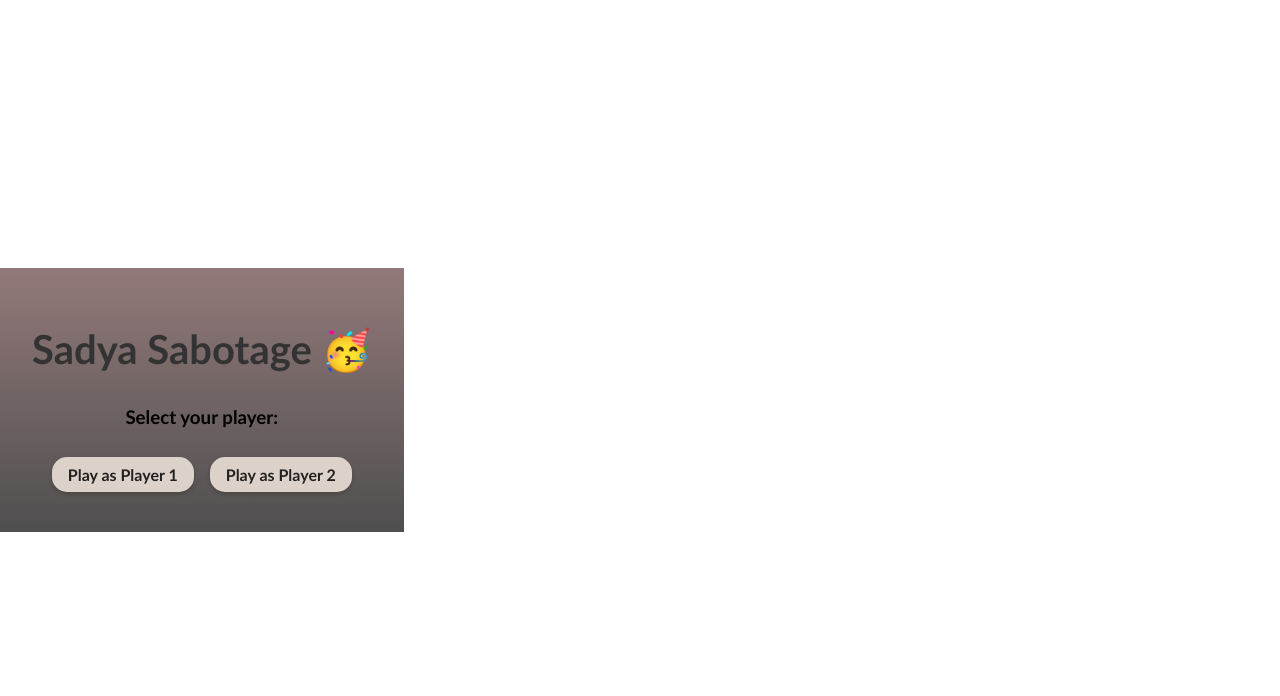
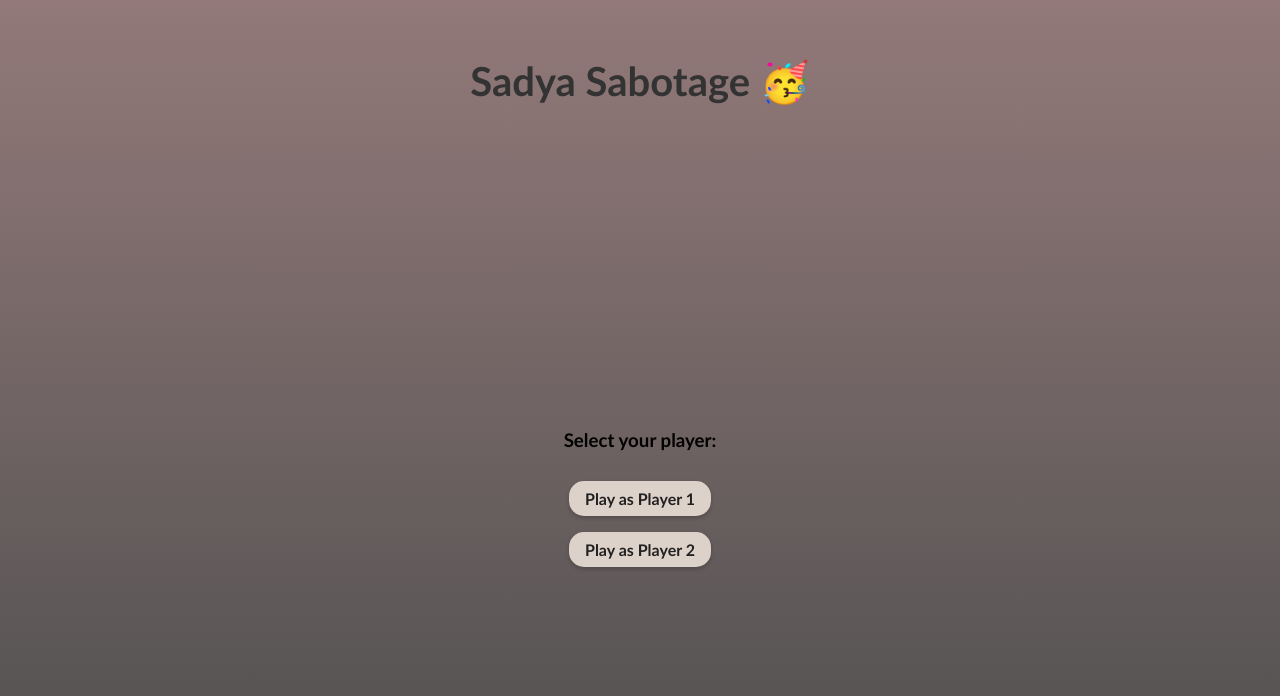
Before and after one commit to nishansaffar/sadyasabreact, a React (Vite) app: page / in a window 1280 px wide. Shown: the top 696 px of the page. Built offline with nearby package versions, Linux system fonts and the light colour scheme.

Commit message:
loading, ui , bug fixes

```diff
--- a/src/App.css
+++ b/src/App.css
@@ -1,9 +1,36 @@
+html, body, #root {
+  height: 100%;
+  margin: 0;
+  padding: 0;
+}
+
 .app {
-  font-family: Seravek, 'Gill Sans Nova', Ubuntu, Calibri, 'DejaVu Sans', source-sans-pro, sans-serif;  font-weight: normal;
+  font-family: Seravek, 'Gill Sans Nova', Ubuntu, Calibri, 'DejaVu Sans', source-sans-pro, sans-serif;
+  font-weight: normal;
   padding: 2rem;
   text-align: center;
   color: #000;
+  min-height: 100%;
+  min-width: 100vw;  /* 👈 ADD THIS */
+  box-sizing: border-box; /* 👈 Ensure padding doesn't shrink width */
+  display: flex;
+  flex-direction: column;
+  align-items: center;
+  justify-content: flex-start;
 }
+
+
+.select-player {
+  display: flex;
+  flex-direction: column;
+  align-items: center;
+  justify-content: center;
+  flex: 1;
+  width: 100%;
+  max-width: 600px;
+  margin-top: 10vh;
+}
+
 
 .hand, .tray-cards {
   display: flex;
@@ -146,3 +173,33 @@ h1{
   margin-bottom: 2rem;
   color: #333;
 }
+
+.loading-screen {
+  position: fixed;
+  top: 0; left: 0;
+  width: 100vw;
+  height: 100vh;
+  background-color: #42513e;
+  display: flex;
+  flex-direction: column;
+  justify-content: center;
+  align-items: center;
+  font-size: 1.3rem;
+  font-weight: bold;
+  z-index: 1000;
+  color: #ffffff;
+}
+
+.spinner {
+  width: 50px;
+  height: 50px;
+  border: 6px solid #ddd;
+  border-top-color: #c1b727;
+  border-radius: 50%;
+  animation: spin 1s linear infinite;
+  margin-bottom: 1rem;
+}
+
+@keyframes spin {
+  to { transform: rotate(360deg); }
+}
--- a/src/App.jsx
+++ b/src/App.jsx
@@ -26,8 +26,8 @@ const App = () => {
   const [showDiscardModal, setShowDiscardModal] = useState(false);
   const [specialActionMessage, setSpecialActionMessage] = useState(null);
   const [showSpecialAction, setShowSpecialAction] = useState(false);
-
-
+  const [isLoading, setIsLoading] = useState(true);
+  const [isRestarting, setIsRestarting] = useState(false);
 
   useEffect(() => {
     if (!playerId) return;
@@ -49,7 +49,7 @@ const App = () => {
       setOpponentTray(theirTray);
     });
     onValue(turnRef, snapshot => setTurn(snapshot.val()));
-        onValue(logRef, (snapshot) => {
+    onValue(logRef, (snapshot) => {
       const entries = snapshot.val() || [];
       setLog(entries);
 
@@ -57,13 +57,21 @@ const App = () => {
       if (last?.includes('played')) {
         // Show modal for special cards played
         setSpecialActionMessage(last);
-        setShowSpecialAction(true); // <-- local visibility
+        setShowSpecialAction(true);
+      }
+
+      // ✅ Only stop loading when game actually started
+      if (entries.length && entries[0] === 'Game started.') {
+        setIsLoading(false);
+        setIsRestarting(false);
       }
     });
 
   }, [playerId]);
 
   const startGame = async () => {
+    setIsRestarting(true);
+    setIsLoading(true);
     await remove(ref(db, `/games/${GAME_ID}`));
     const deck = shuffleArray([...getDeckForPlayers(2)]);
     const player1Hand = deck.splice(0, 7);
@@ -79,7 +87,13 @@ const App = () => {
       log: ['Game started.']
     };
 
-    set(ref(db, `/games/${GAME_ID}`), gameState);
+    await set(ref(db, `/games/${GAME_ID}`), gameState);
+
+    // Let Firebase listeners pick up the state; this delay helps smooth out UI flash
+    setTimeout(() => {
+      setIsRestarting(false);
+      // ⚠️ Don't set `isLoading = false` here, let onValue from log do it
+    }, 1000);
   };
 
 const drawCard = async () => {
@@ -333,12 +347,6 @@ const placeCard = async (card) => {
   return (
     <div className={`app ${turn === playerId ? 'your-turn' : 'not-your-turn'}`}>
       <h1>Sadya Sabotage 🥳</h1>
-      {turn && (
-        <h2 className="turn-indicator">
-          {turn === playerId ? "🔔 It's your turn!" : `🕒 It's ${turn === 'player1' ? 'Player 1' : 'Player 2'}'s turn`}
-        </h2>
-      )}
-
       {showReplaceModal && (
         <CardSelectorModal
           hand={hand}
@@ -381,7 +389,15 @@ const placeCard = async (card) => {
       ) : (
         <>
           <p className="player-label">🎮 You are <strong>{playerId}</strong></p>
-          <button className="start" onClick={startGame}>Restart game ↻</button>
+          {turn && (<h2 className="turn-indicator">{turn === playerId ? "🔔 It's your turn!" : `🕒 It's ${turn === 'player1' ? 'Player 1' : 'Player 2'}'s turn`}</h2>
+          )}
+          {isLoading && (
+            <div className="loading-screen">
+              <div className="spinner" />
+              <p>{isRestarting ? 'Restarting game...' : 'Loading game...'}</p>
+            </div>
+          )}
+          <button className="start" onClick={startGame}>Restart game ⟳</button>
           {/*<button className="undo" onClick={handleUndo}>↩️ Undo</button>*/}
           <p><strong>Your Hand ({hand.length} cards):</strong></p>
           <div className="hand">{hand.map((card, i) => <Card key={i} card={card} onPlay={placeCard} />)}</div>
--- a/src/components/card.jsx
+++ b/src/components/card.jsx
@@ -1,4 +1,4 @@
-import React, { useState } from 'react';
+import { useState } from 'react';
 //import './Card.css'; // optional: if card-specific styles are needed
 
 const Card = ({ card, onPlay }) => {
--- a/src/components/cardselectormodal.jsx
+++ b/src/components/cardselectormodal.jsx
@@ -1,5 +1,4 @@
 // components/CardSelectorModal.js
-import React from 'react';
 //import './CardSelectorModal.css'; // optional for styling
 
 const CardSelectorModal = ({ hand, onSelect, onCancel, title }) => (
--- a/src/components/sadyatray.jsx
+++ b/src/components/sadyatray.jsx
@@ -1,5 +1,4 @@
 // components/SadyaTray.jsx
-import React from 'react';
 
 const SadyaTray = ({ placedCards }) => (
   <div className="tray">
--- a/src/components/specialactionmodal.jsx
+++ b/src/components/specialactionmodal.jsx
@@ -1,5 +1,4 @@
 // components/SpecialActionModal.jsx
-import React from 'react';
 
 const SpecialActionModal = ({ message, onClose }) => (
   <div className="modal-backdrop">
--- a/src/utils/gamehelpers.jsx
+++ b/src/utils/gamehelpers.jsx
@@ -1,5 +1,7 @@
 // utils/gameHelpers.js
 import { ref, get, set } from 'firebase/database';
+import { db } from '../firebase';
+import { GAME_ID } from './constants';
 
 export const shuffleArray = (array) => array.sort(() => Math.random() - 0.5);
 
@@ -9,19 +11,25 @@ export const removeOneCard = (handArray, cardToRemove) => {
   return [...handArray.slice(0, index), ...handArray.slice(index + 1)];
 };
 
-export const saveHistorySnapshot = async (db, GAME_ID) => {
+export const saveHistorySnapshot = async () => {
   const gameRef = ref(db, `/games/${GAME_ID}`);
-  const gameSnap = await get(gameRef);
-  const currentState = gameSnap.val();
+  const historyRef = ref(db, `/games/${GAME_ID}/history`);
 
-  // 🔥 Avoid recursive history nesting
-  const { history, ...stateWithoutHistory } = currentState || {};
+  try {
+    const snapshot = await get(gameRef);
 
-  const historyRef = ref(db, `/games/${GAME_ID}/history`);
-  const historySnap = await get(historyRef);
-  const historyArray = historySnap.val() || [];
+    if (!snapshot.exists()) {
+      console.warn('⚠️ Tried to save snapshot, but game data is not ready yet.');
+      return;
+    }
 
-  const newHistory = [...historyArray, stateWithoutHistory];
+    const state = snapshot.val();
+    const historySnap = await get(historyRef);
+    const history = historySnap.exists() ? historySnap.val() : [];
 
-  await set(historyRef, newHistory);
+    const updatedHistory = [...history.slice(-9), state]; // keep last 10
+    await set(historyRef, updatedHistory);
+  } catch (error) {
+    console.error('❌ Failed to save history snapshot:', error);
+  }
 };
```
